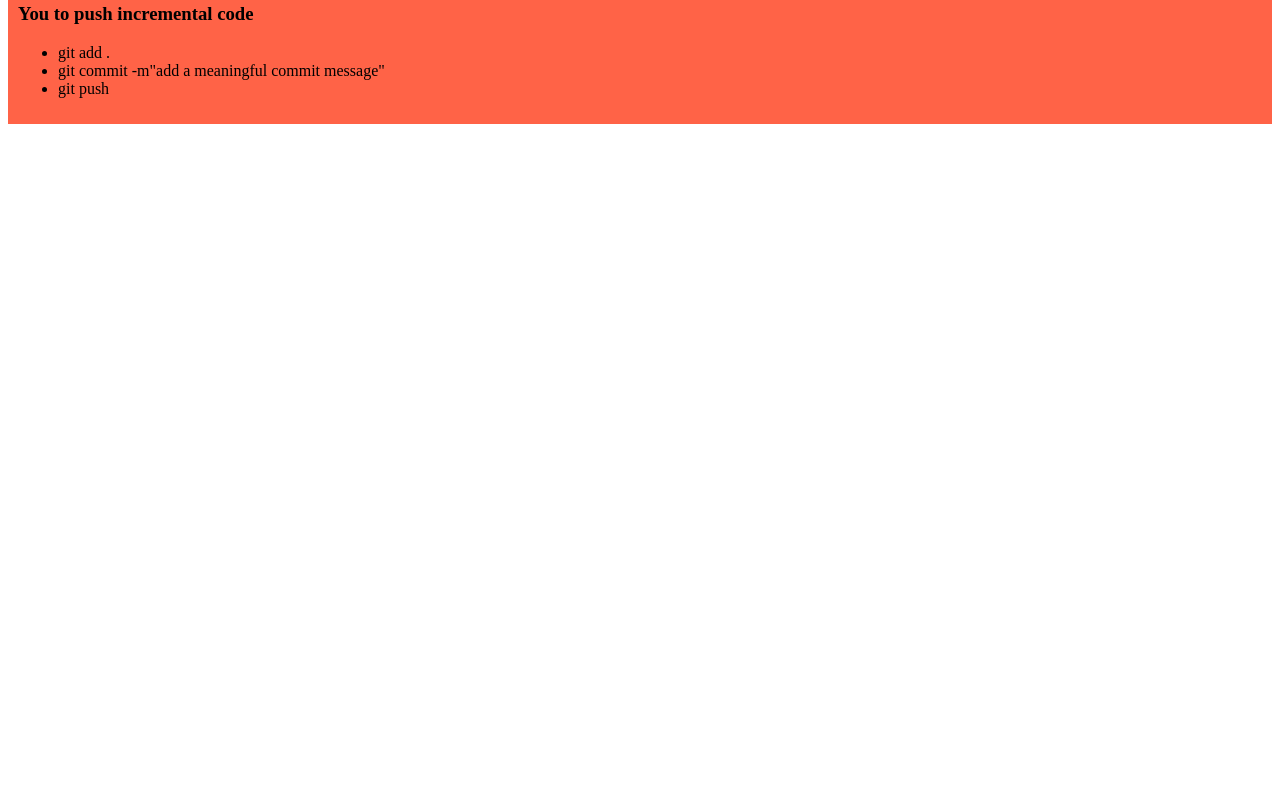
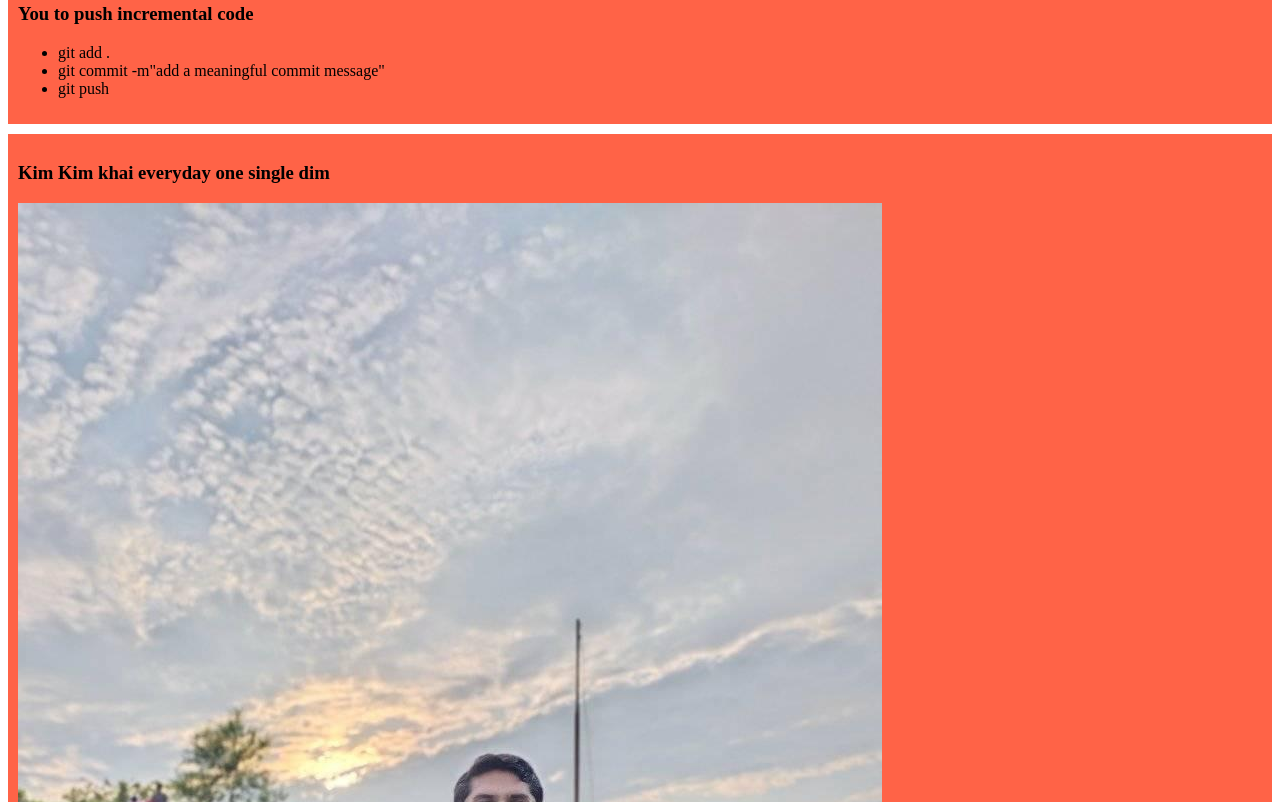
Before and after one commit to rahman438/my-simple-website-, a plain HTML site: page index.html in a window 1280 px wide. Shown: the part 458-1260 px from the top of the page. Before the commit the page ends 800 px from the top, so only its background shows below. Drawn offline with Linux system fonts and the light colour scheme.

Commit message:
added kim with a dim

```diff
--- a/index.html
+++ b/index.html
@@ -27,5 +27,9 @@
             <li>git push</li>
         </ul>
     </div>
+    <div>
+        <h3>Kim Kim khai everyday one single dim</h3>
+        <img src="images/rifat.jpg" alt="">
+    </div>
 </body>
 </html>
```
Also changed, not shown: images/rifat.jpg (added).
